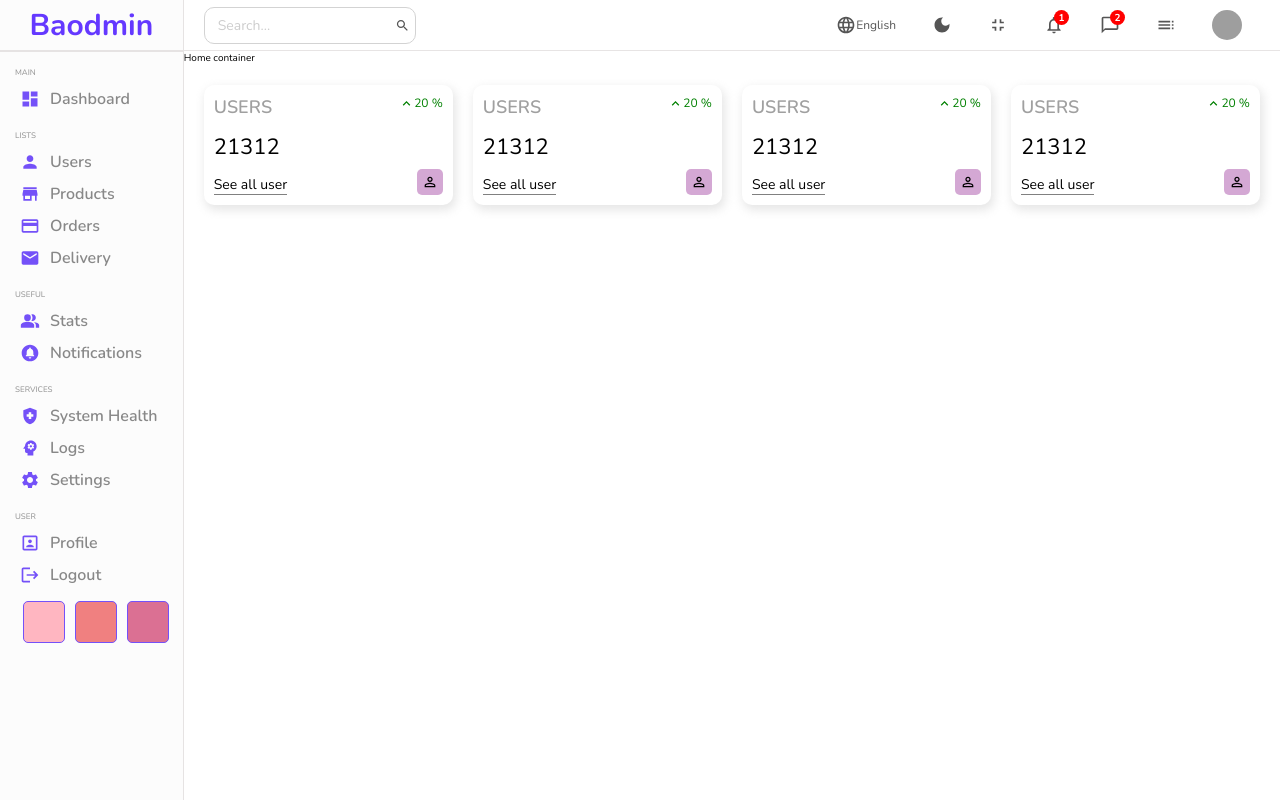
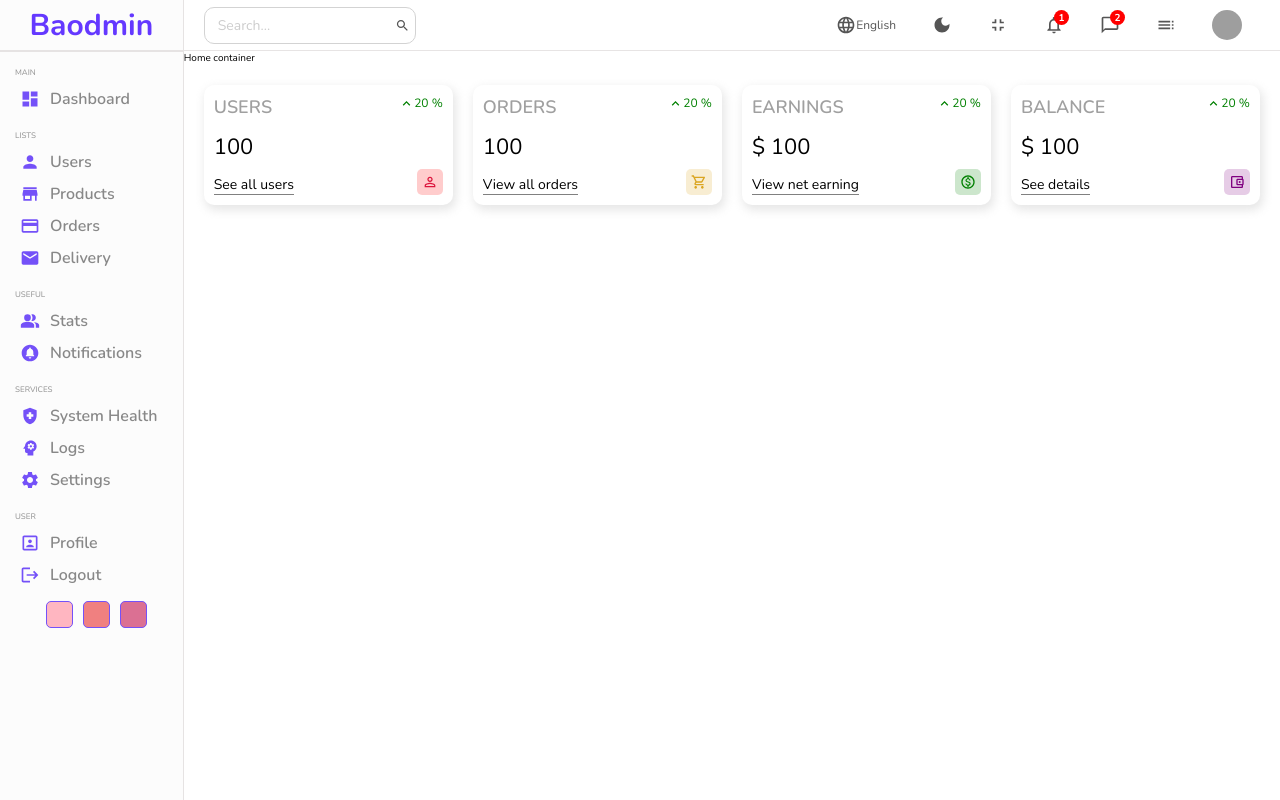
Before and after one commit to DevAnonitos/Dashboard_Reactjs, a React (Create React App) app: page / in a window 1280 px wide. Built offline with nearby package versions, Linux system fonts and the light colour scheme; grey boxes are pictures that could not be loaded.

Commit message:
update-widget#3

```diff
--- a/src/components/Sidebar/sidebar.scss
+++ b/src/components/Sidebar/sidebar.scss
@@ -76,8 +76,8 @@
             display: flex;
             justify-content: center;
             align-items: center;
-            width: 20px;
-            height: 20px;
+            width: 5px;
+            height: 5px;
             margin-left: 10px;
             padding: 10px;
             border-radius: 5px;
--- a/src/components/Widget/Widget.jsx
+++ b/src/components/Widget/Widget.jsx
@@ -10,15 +10,55 @@ const Widget = ({ type }) => {
 
   let data;
 
+  // temp
+  const amount = 100;
+  const diff = 20;
+
   switch(type){
     case 'user':
       data = {
         title: 'USERS',
         isMoney: false,
         link: "See all users",
-        icon: <PersonOutlineIcon className='icon' />
+        icon: <PersonOutlineIcon className='icon' style={{
+          color: 'crimson',
+          backgroundColor: 'rgba(255, 0, 0, 0.2',
+        }} />
       };
       break;
+    case 'order':
+        data = {
+          title: 'ORDERS',
+          isMoney: false,
+          link: "View all orders",
+          icon: <ShoppingCartOutlinedIcon className='icon' style={{
+            color: 'goldenrod',
+            backgroundColor: 'rgba(218, 165, 32, 0.2)',
+          }} />
+        };
+      break;
+    case 'earning':
+      data = {
+        title: 'EARNINGS',
+        isMoney: true,
+        link: "View net earning",
+        icon: <MonetizationOnOutlinedIcon className='icon' style={{
+          color: 'green',
+          backgroundColor: 'rgba(0, 128, 0, 0.2)',
+        }} />
+      };
+    break;
+    case 'balance':
+      data = {
+        title: 'BALANCE',
+        isMoney: true,
+        link: "See details",
+        icon: <AccountBalanceWalletOutlinedIcon className='icon' style={{
+          backgroundColor: 'rgba(128, 0, 128, 0.2)',
+          color: 'purple',
+        }} />
+      };
+    break;
     default:
       break;
   }
@@ -26,16 +66,16 @@ const Widget = ({ type }) => {
   return (
     <div className='widget'>
         <div className="left">
-          <span className="title">USERS</span>
-          <span className="counter">21312</span>
-          <span className="link">See all user</span>
+          <span className="title">{data.title}</span>
+          <span className="counter">{data.isMoney && "$"} {amount}</span>
+          <span className="link">{data.link}</span>
         </div>
         <div className="right">
           <div className="percentage positive">
             <KeyboardArrowUpIcon />
-            20 %
+            {diff} %
           </div>
-          <PersonOutlineIcon className='icon' />
+          {data.icon}
         </div>
     </div>
   )
```
